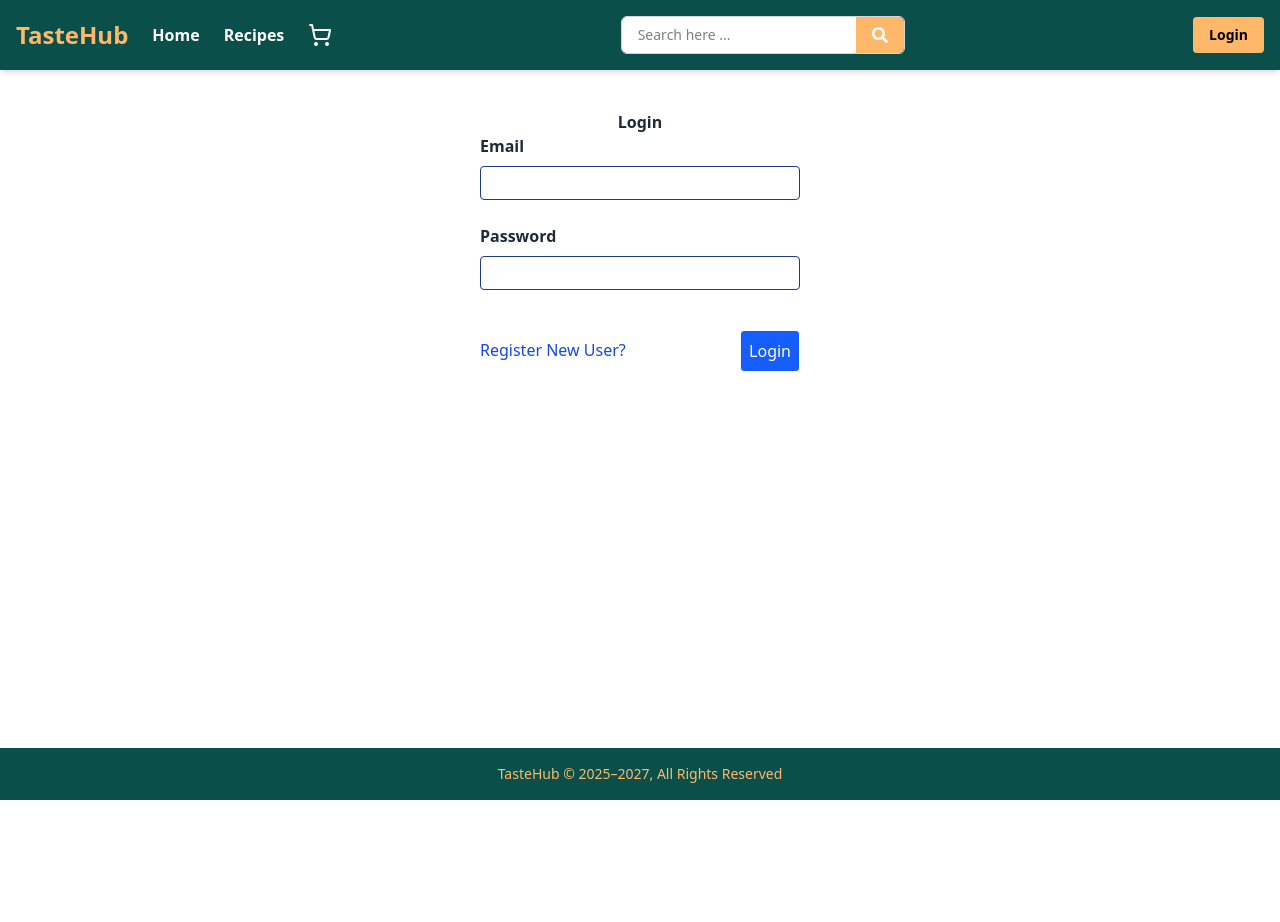
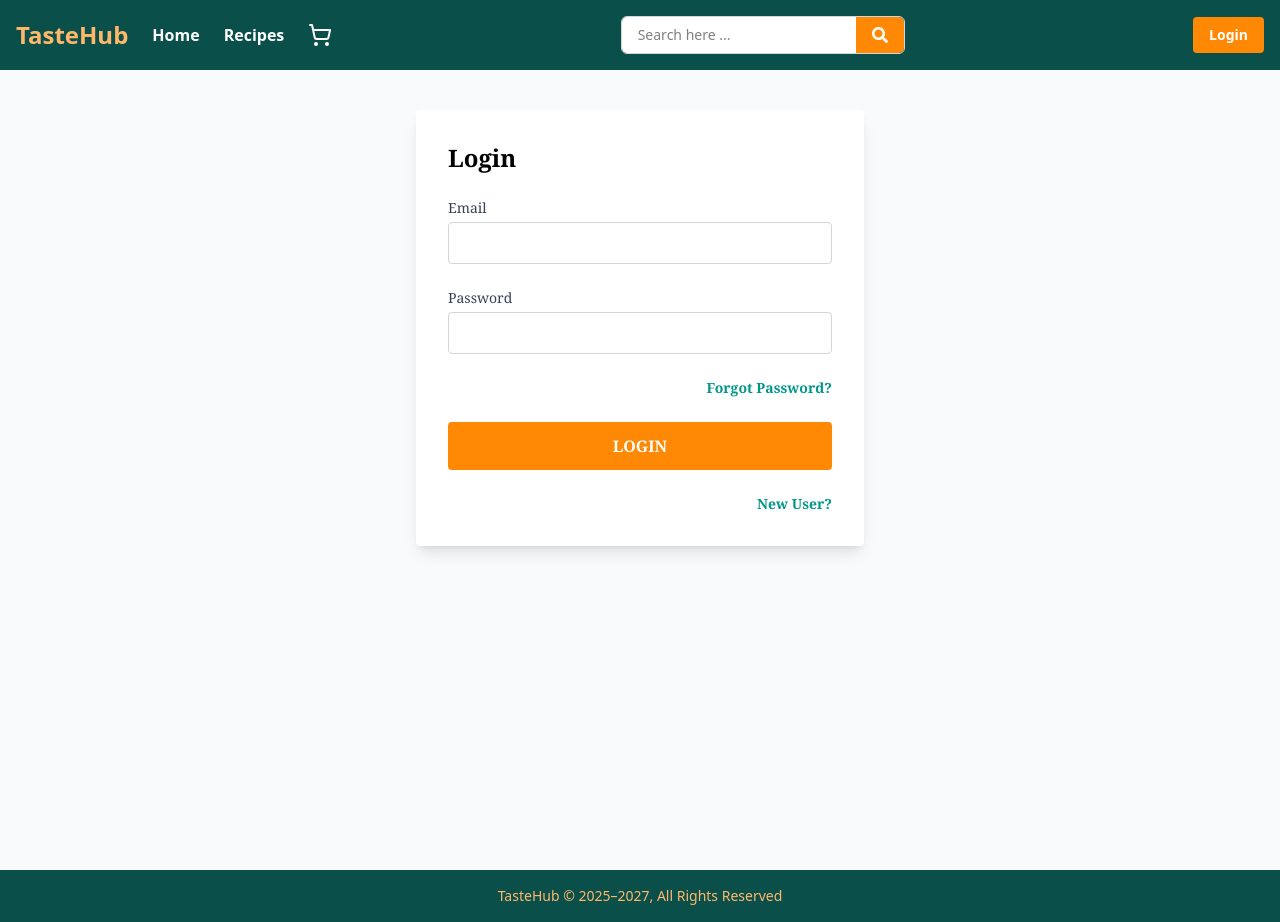
Before and after one commit to React-Ts-Apps/shopping-cart, a React (Vite) app in the folder micro-frontends/shopping-host/: page /login in a window 1280 px wide. Before the commit the page ends 800 px from the top, so only its background shows below. Built offline with nearby package versions, Linux system fonts and the light colour scheme; no server answers.

Commit message:
#64-login actions added

```diff
--- a/micro-frontends/shopping-host/src/App.tsx
+++ b/micro-frontends/shopping-host/src/App.tsx
@@ -7,6 +7,7 @@ import CartView from "./components/user/CartView"
 
 import RecipeApp from "recipes-remote/RecipesApp"
 import ProductDetails from "./components/product/ProductDetails"
+import LoginForm from "./components/user/LoginForm"
 
 
 function App() {
@@ -17,6 +18,7 @@ function App() {
         <Route path='/' element={<LayOut />} >
           <Route index element={<ProductList />} />
           <Route path='/home' element={<ProductList />} />
+          <Route path='/login' element={<LoginForm />} />
           <Route path='/product/:id' element={<ProductDetails />} />
           <Route path='/home/cart' element={<CartView />} />
           <Route path='/recipes/*' element={
--- a/micro-frontends/shopping-host/src/components/ui/LayOut.tsx
+++ b/micro-frontends/shopping-host/src/components/ui/LayOut.tsx
@@ -8,7 +8,7 @@ const LayOut = () => {
         <>
             <div className="min-h-screen flex flex-col">
                 <NavBar />
-                <ToastContainer position="top-right" pauseOnHover />
+                <ToastContainer position="bottom-center" theme="colored" pauseOnHover />
                 <main className="flex-grow">
                     <Outlet />
                 </main>
--- a/micro-frontends/shopping-host/src/components/ui/NavBar.tsx
+++ b/micro-frontends/shopping-host/src/components/ui/NavBar.tsx
@@ -61,7 +61,7 @@ const NavBar = () => {
                     {!isRecipesPath && <div>
                         <Search />
                     </div>}
-                    <Link to='/' className='block bg-orange-300  font-semibold text-sm py-2 px-4 p-2 rounded-sm hover:bg-teal-700'>
+                    <Link to='/login' className='block bg-orange-400 text-white font-semibold text-sm py-2 px-4 rounded-sm hover:bg-teal-700'>
                         Login
                     </Link>
                 </div>
--- a/micro-frontends/shopping-host/src/components/ui/Search.tsx
+++ b/micro-frontends/shopping-host/src/components/ui/Search.tsx
@@ -29,7 +29,7 @@ const Search = () => {
             />
             <button
                 id="search_btn"
-                className="bg-orange-300 hover:bg-teal-700 text-white px-4 py-2.5"
+                className="bg-orange-400 hover:bg-teal-700 text-white px-4 py-2.5"
                 onClick={searchHandler}
             >
                 <FaSearch />
--- a/micro-frontends/shopping-host/src/components/user/LoginForm.tsx
+++ b/micro-frontends/shopping-host/src/components/user/LoginForm.tsx
@@ -1,81 +1,99 @@
 import { Link, useNavigate } from "react-router-dom"
-import type { LoginProps } from "../../types"
-import { useState, type ChangeEvent, type FormEvent } from "react"
-import instance from "../../api/axios"
-import type { AxiosError } from "axios"
-import { useDispatch } from "react-redux"
-import { loginSuccess } from "../../redux/features/user/authSlice"
+import { useTitle } from "../../hooks/useTitle"
+import { useEffect, useState, type FormEvent } from "react"
+import { useLoginMutation } from "../../services/authApi"
+import { fetchError } from "../../utils/fetchError"
+import type { FetchBaseQueryError } from "@reduxjs/toolkit/query/react"
+import { useDispatch, useSelector } from "react-redux"
+import { setCredentials } from "../../redux/features/user/authSlice"
+import type { RootState } from "../../redux/store"
 
 const LoginForm = () => {
-    const [form, setForm] = useState<LoginProps>({ email: '', password: '' })
-    const [error, setError] = useState<string | null>(null)
+    useTitle('Login')
+    const [email, setEmail] = useState('')
+    const [password, setPassword] = useState('')
+    const dispatch = useDispatch()
     const navigate = useNavigate()
-    const dispatch = useDispatch()
+    const [login, { isLoading, isError, error }] = useLoginMutation()
+    const isAuthenticated = useSelector((state: RootState) => state.auth.isAuthenticated)
+    useEffect(() => {
+        if (isError) {
+            fetchError(error as FetchBaseQueryError);
+            return
+        }
+        if (isAuthenticated) {
+            navigate('/home', { replace: true })
+        }
 
-    const validateForm = () => {
-        const { email, password } = form
-        if (!email || !password) return 'All fields are required'
-        return null
-    }
+    }, [error, isAuthenticated, isError, navigate]);
 
-    const handleSubmit = async (ev: FormEvent) => {
-        ev.preventDefault()
+    const loginHandler = async (e: FormEvent) => {
+        e.preventDefault()
         try {
-            const errorMessage = validateForm()
-            if (errorMessage) {
-                setError(errorMessage)
-                return
-            }
-            const response = await instance.post('/auth/login', form)
-
-            if (response.data) {
-                console.log(response.data)
-                const { _id, name, email } = response.data
-                const user = { _id, name, email }
-                sessionStorage.setItem('user', JSON.stringify(user))
-                dispatch(loginSuccess({ user }))
-                setError(null)
-                navigate('/', { replace: true })
-            }
-        } catch (er) {
-            const axiosError = er as AxiosError<{ message: string }>
-            if (axiosError.response?.data?.message) {
-                setError(axiosError.response.data.message)
-            } else {
-                setError('Something went wrong')
-            }
+            const res = await login({ email, password }).unwrap()
+            dispatch(setCredentials(res.user))
+        } catch (e) {
+            console.log(e)
         }
     }
+    return (
+        <div className="flex justify-center font-serif items-start min-h-screen  bg-gray-50 px-4 pt-10">
+            <div className="w-full max-w-md bg-white p-8 rounded shadow-lg">
+                <form onSubmit={loginHandler} className="space-y-6">
+                    <h1 className="text-2xl font-semibold mb-6">Login</h1>
 
-    const handleChange = (e: ChangeEvent<HTMLInputElement>) => {
-        const { name, value } = e.target
-        setForm((prev) => ({ ...prev, [name]: value }))
-    }
+                    <div>
+                        <label htmlFor="email_field" className="block text-sm font-medium text-gray-700 mb-1">
+                            Email
+                        </label>
+                        <input
+                            type="email"
+                            id="email_field"
+                            className={`w-full border rounded px-3 py-2 focus:outline-none focus:ring-2 focus:ring-teal-500 ${isError ? 'border-red-400' : 'border-gray-300 '}`}
+                            value={email}
+                            onChange={(e) => setEmail(e.target.value)}
+                            required
+                        />
+                    </div>
 
-    return (
-        <form onSubmit={handleSubmit} className="w-[400px] max-w-xl mx-auto  p-10 text-gray-800">
-            <h2 className="font-semibold text-center ">Login</h2>
-            <div className="space-y-6">
-                <div className="flex flex-col space-y-2">
-                    <label htmlFor="email" className="font-semibold">Email</label>
-                    <input type='text' id='email' name="email" onChange={(e) => handleChange(e)}
-                        width={20} value={form.email} className="border rounded border-blue-900 p-1" />
-                </div>
-                <div className="flex flex-col space-y-2">
-                    <label htmlFor="password" className="font-semibold">Password</label>
-                    <input type='password' id='password' name="password"
-                        value={form.password} onChange={(e) => handleChange(e)}
-                        className="border border-blue-900 rounded p-1" />
-                </div>
-                <div className="flex flex-row gap-4 justify-between">
-                    <Link to="/signup" className="pt-6 text-blue-700 hover:underline">Register New User?</Link>
-                    <button type="submit" className="border rounded mt-4 px-2 py-2 bg-blue-600 hover:bg-blue-900 text-white">Login</button>
-                </div>
-                <div className="h-6 text-center">
-                    {error && <p className="text-red-700 font-medium">{error}</p>}
-                </div>
+                    <div>
+                        <label htmlFor="password_field" className="block text-sm font-medium text-gray-700 mb-1">
+                            Password
+                        </label>
+                        <input
+                            type="password"
+                            id="password_field"
+                            className={`w-full border rounded px-3 py-2 focus:outline-none focus:ring-2 focus:ring-teal-500 ${isError ? 'border-red-400' : 'border-gray-300 '}`}
+                            value={password}
+                            onChange={(e) => setPassword(e.target.value)}
+                            required
+                        />
+                    </div>
+
+                    <div className="flex justify-end">
+                        <Link to="/password/forgot" className="text-sm font-semibold text-teal-600 hover:underline">
+                            Forgot Password?
+                        </Link>
+                    </div>
+
+                    <button
+                        id="login_button"
+                        type="submit"
+                        disabled={isLoading}
+                        className={`w-full py-3 rounded text-white font-semibold ${isLoading ? "bg-gray-400 cursor-not-allowed" : "bg-orange-400 hover:bg-teal-700"
+                            }`}
+                    >
+                        LOGIN
+                    </button>
+
+                    <div className="flex justify-end">
+                        <Link to="/register" className="text-sm font-semibold text-teal-600 hover:underline">
+                            New User?
+                        </Link>
+                    </div>
+                </form>
             </div>
-        </form >
+        </div>
     )
 }
 export default LoginForm
--- a/micro-frontends/shopping-host/src/redux/store.ts
+++ b/micro-frontends/shopping-host/src/redux/store.ts
@@ -1,15 +1,21 @@
 import { combineReducers, configureStore } from "@reduxjs/toolkit";
 import cartReducer from './features/cart/cartSlice'
+import authReducer from './features/user/authSlice'
 import { productsApi } from "../services/productsApi";
+import { authApi } from "../services/authApi";
 
 const reducer = combineReducers({
     cart: cartReducer,
-    [productsApi.reducerPath]: productsApi.reducer
+    auth: authReducer,
+    [productsApi.reducerPath]: productsApi.reducer,
+    [authApi.reducerPath]: authApi.reducer
 })
 
 export const store = configureStore({
     reducer,
-    middleware: (getDefaultMiddleware) => getDefaultMiddleware().concat(productsApi.middleware)
+    middleware: (getDefaultMiddleware) => getDefaultMiddleware().
+        concat(productsApi.middleware).
+        concat(authApi.middleware)
 })
 
 export type RootState = ReturnType<typeof store.getState>
--- /dev/null
+++ b/micro-frontends/shopping-host/src/services/authApi.ts
@@ -0,0 +1,19 @@
+import { createApi, fetchBaseQuery } from "@reduxjs/toolkit/query/react";
+import { BASE_URL } from "./urls";
+import type { User } from "../types";
+
+export const authApi = createApi({
+    reducerPath: 'authApi',
+    baseQuery: fetchBaseQuery({ baseUrl: `${BASE_URL}/api/v1` }),
+    endpoints: (builder) => ({
+        login: builder.mutation<{ user: User }, { email: string, password: string }>({
+            query: (body) => ({
+                url: '/login',
+                method: 'POST',
+                body
+            })
+        })
+    })
+})
+
+export const { useLoginMutation } = authApi
```
Also changed, not shown: micro-frontends/shopping-host/src/redux/features/user/authSlice.ts (+9 -36 lines), micro-frontends/shopping-host/src/types.ts (+10 -3 lines), micro-frontends/shopping-host/src/redux/features/user/selectors.ts (added).
